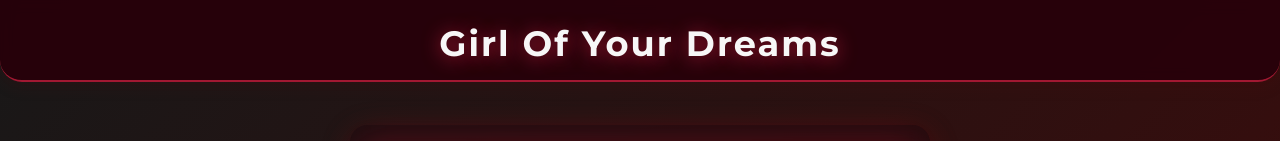
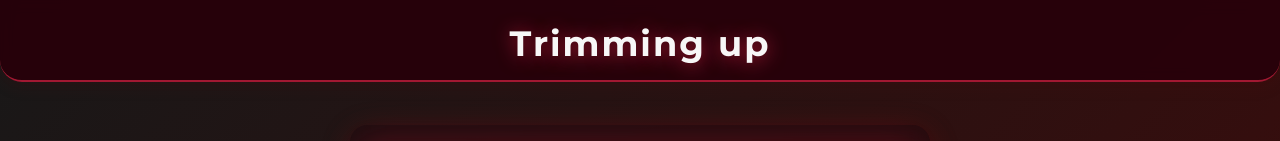
Before and after one commit to creatorvideyco-mp4/videyXhub23.mp4, a plain HTML site: page index.html in a window 1280 px wide. Shown: the top 141 px of the page. Drawn offline with Linux system fonts and the light colour scheme; grey boxes are pictures that could not be loaded.

Commit message:
Update index.html

```diff
--- a/index.html
+++ b/index.html
@@ -2,7 +2,7 @@
 <html lang="en">
 <head>
   <meta charset="UTF-8">
-  <title>Girl Of Your Dreams</title>
+  <title>Trimming up</title>
   <meta name="viewport" content="width=device-width, initial-scale=1.0">
   <style>
     @import url('https://fonts.googleapis.com/css2?family=Montserrat:wght@500;700&display=swap');
@@ -113,7 +113,7 @@
   </style>
 </head>
 <body>
-  <header>Girl Of Your Dreams</header>
+  <header>Trimming up</header>
   <div class="container">
     <div class="glass">
       <video controls autoplay poster="https://cdn.videy.co/thumb-GOYD.jpg">
```
